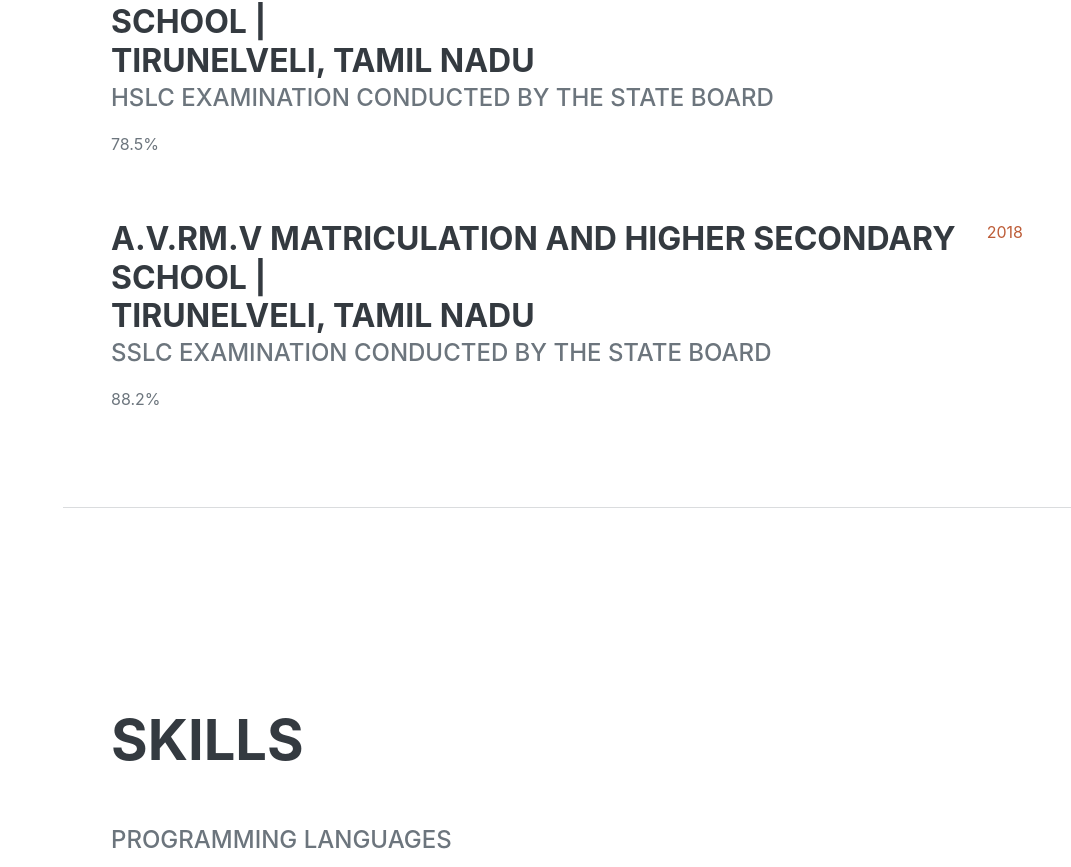
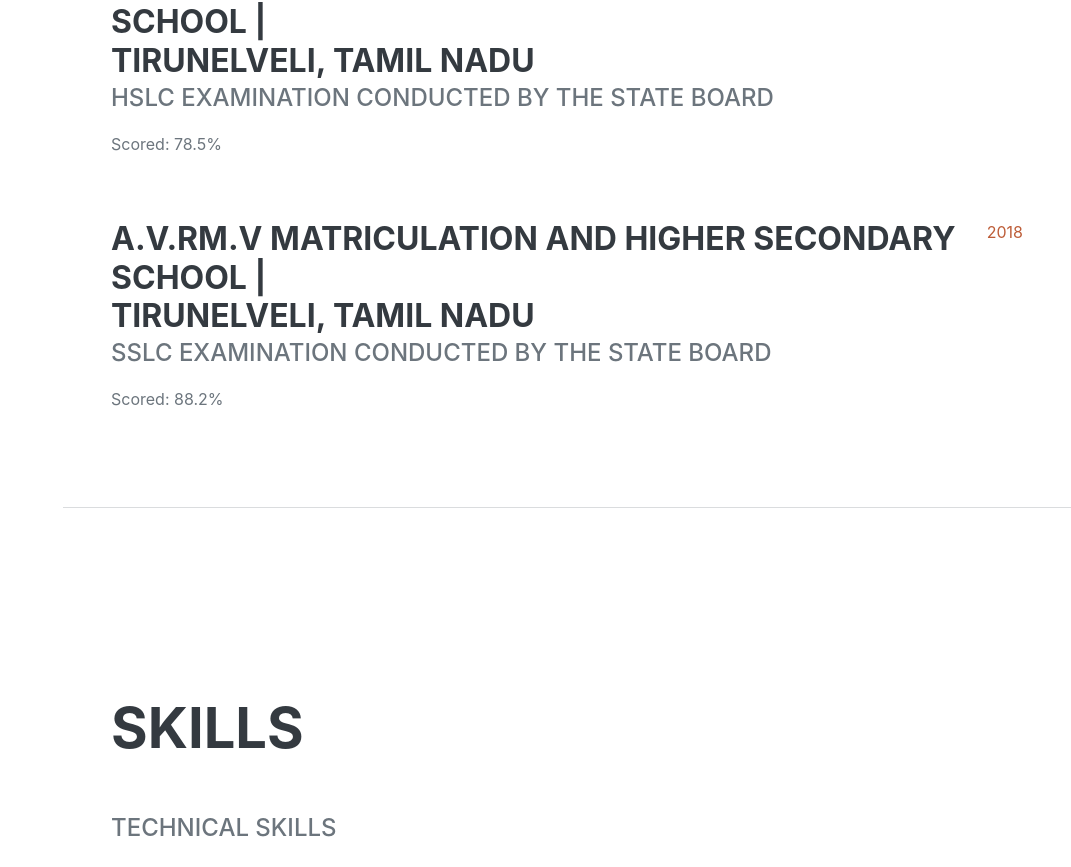
Before and after one commit to Asif2466/My-Portfolio, a plain HTML site: page index.html in a window 1280 px wide. Shown: the part 1272-2139 px from the top of the page, without its empty margins (209-1280 px from the left). Drawn offline with nearby package versions, Linux system fonts and the light colour scheme; a web font is replaced by a local one.

Commit message:
Update index.html

```diff
--- a/index.html
+++ b/index.html
@@ -114,7 +114,7 @@
                         <div class="flex-grow-1">
                             <h3 class="mb-0">A.V.Rm.V Matriculation and Higher Secondary School |<br> Tirunelveli, Tamil Nadu </h3>
                             <div class="subheading mb-3">HSLC examination conducted by the State Board</div>
-                            <p>78.5%</p>
+                            <p>Scored: 78.5%</p>
                         </div>
                         <div class="flex-shrink-0"><span class="text-primary">2020</span></div>
                     </div>
@@ -122,7 +122,7 @@
                         <div class="flex-grow-1">
                             <h3 class="mb-0">A.V.Rm.V Matriculation and Higher Secondary School |<br> Tirunelveli, Tamil Nadu </h3>
                             <div class="subheading mb-3">SSLC examination conducted by the State Board</div>
-                            <p>88.2%</p>
+                            <p>Scored: 88.2%</p>
                         </div>
                         <div class="flex-shrink-0"><span class="text-primary">2018</span></div>
                     </div>
@@ -133,7 +133,7 @@
             <section class="resume-section" id="skills">
                 <div class="resume-section-content">
                     <h2 class="mb-5">Skills</h2>
-                    <div class="subheading mb-3">Programming Languages </div>
+                    <div class="subheading mb-3">Technical Skills </div>
                     <ul class="list-inline dev-icons">
                         <li class="list-inline-item"><i class="fab fa-html5"></i></li>
                         <li class="list-inline-item"><i class="fab fa-java"></i></li>
@@ -141,6 +141,7 @@
                         <li class="list-inline-item"><i class="fa-solid fa-database"></i></li>
                         <li class="list-inline-item"><i class="fa-solid fa-d"></i>s</li>
                     </ul>
+                    <br>
                     <div class="subheading mb-3">Characteristics</div>
                     <ul class="fa-ul mb-0">
                         <li>
```
